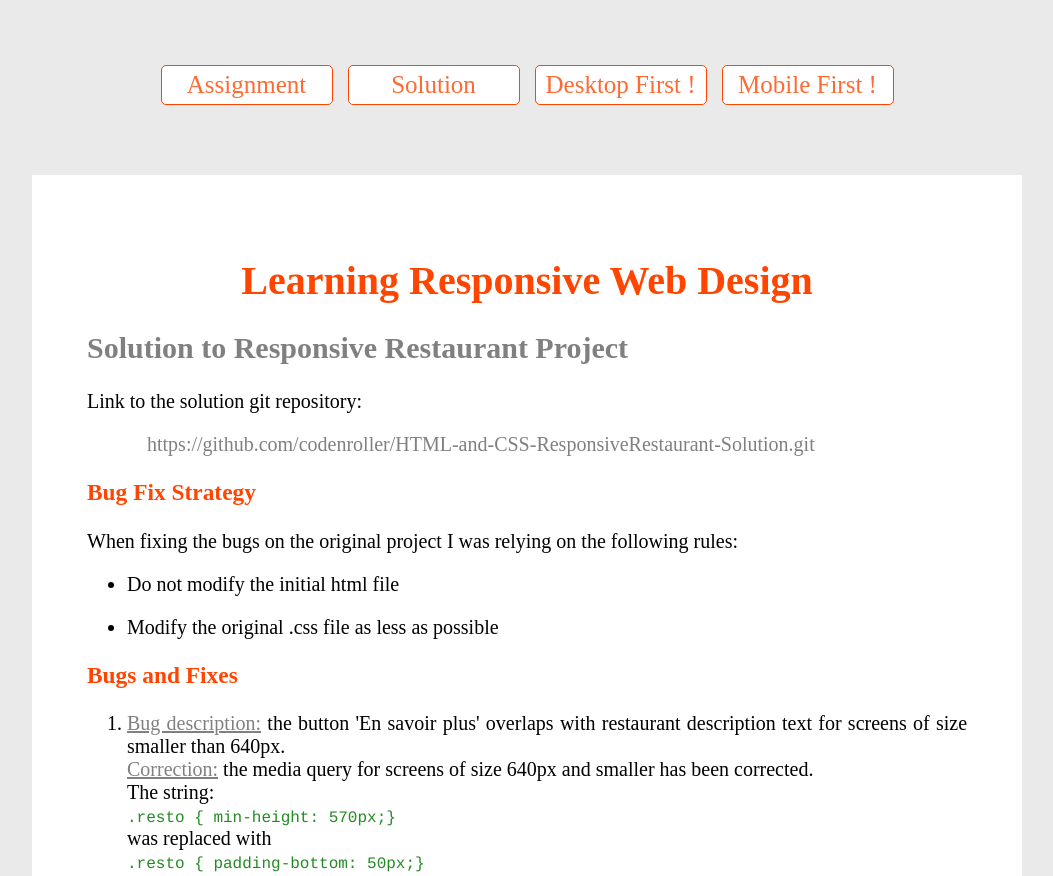
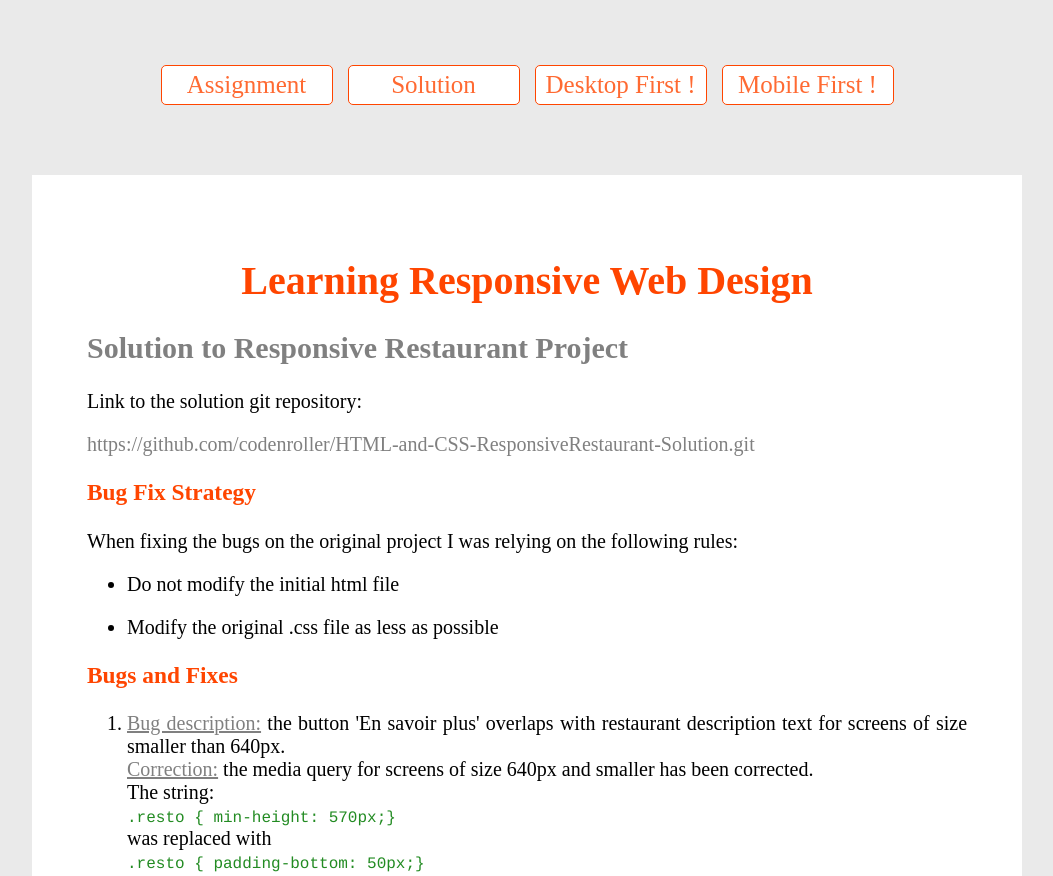
Before and after one commit to codenroller/HTML-and-CSS-ResponsiveRestaurant-Solution, a plain HTML site: page solution.html in a window 1280 px wide. Shown: the top 876 px of the page, without its empty margins (113-1166 px from the left). Drawn offline with Linux system fonts and the light colour scheme.

Commit message:
css/main.css has been updated Git link style has been modified (.main a#gitlink)

```diff
--- a/css/main.css
+++ b/css/main.css
@@ -42,8 +42,8 @@ main article {
 }
 
 .main a#gitlink {
-    margin: 0 0 0 50px;
-    padding: 10px;
+    margin: 0;
+    padding: 10px 0;
     text-decoration:none;
     color: grey;
 }
```
